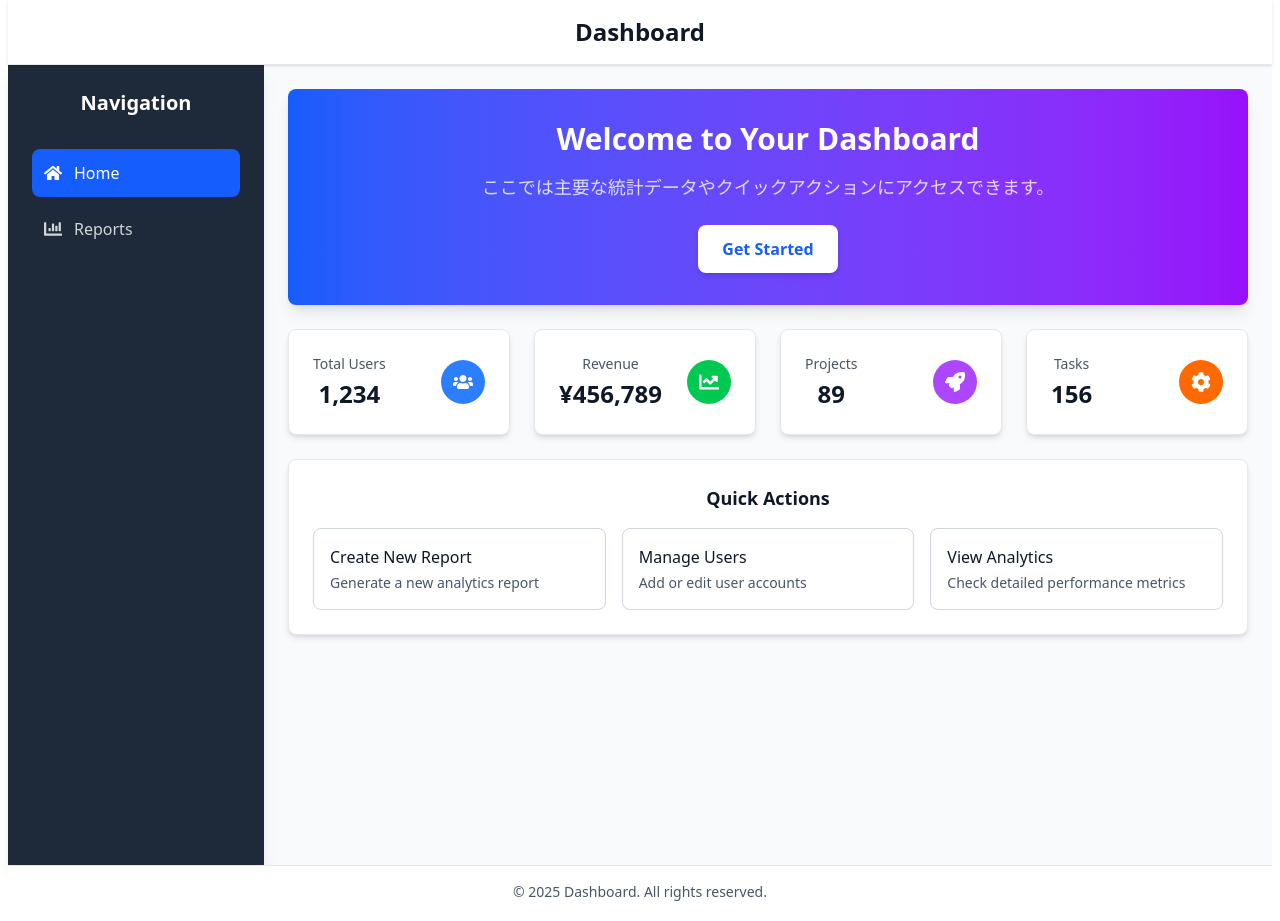
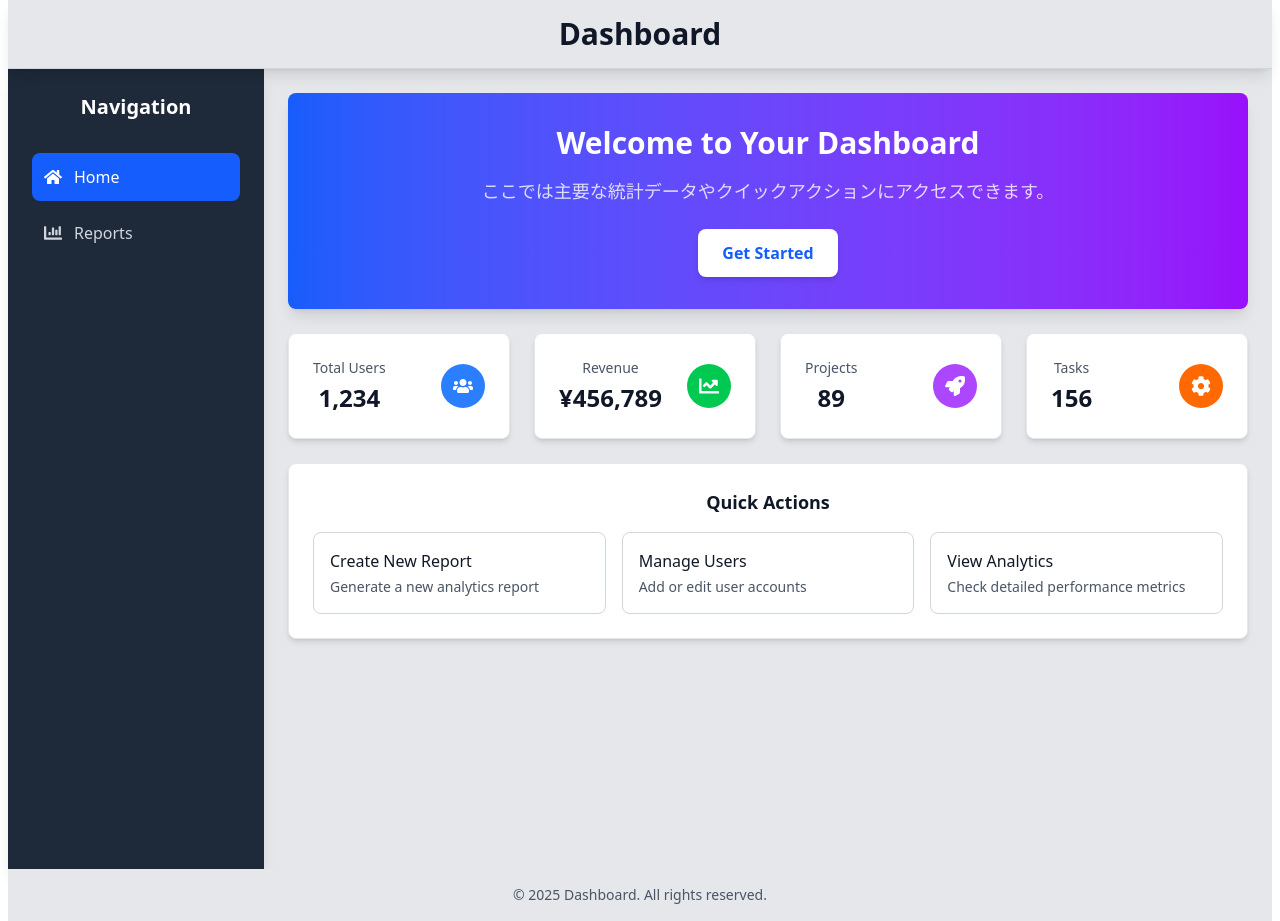
Before and after one commit to Shiori-Takanashi/react-router, a React (Vite) app: page / in a window 1280 px wide. Built offline with nearby package versions, Linux system fonts and the light colour scheme.

Commit message:
headerとfooterを挿入

```diff
--- a/src/components/DashboardLayout.jsx
+++ b/src/components/DashboardLayout.jsx
@@ -1,16 +1,13 @@
 // src/components/DashboardLayout.jsx
+import Header from './Header';
 import Sidebar from './Sidebar';
+import Footer from './Footer';
 import { Outlet } from 'react-router-dom';
 
 export default function DashboardLayout() {
   return (
-    <div className='min-h-screen bg-gray-50 flex flex-col'>
-      <header className='bg-white shadow-sm border-b border-gray-200 z-10'>
-        <div className='max-w-7xl mx-auto px-6 py-4'>
-          <h1 className='text-2xl font-bold text-gray-900'>Dashboard</h1>
-        </div>
-      </header>
-
+    <div className='min-h-screen bg-gray-200 flex flex-col'>
+      <Header />
       <div className='flex flex-1'>
         <Sidebar />
         <main className='flex-1 overflow-auto'>
@@ -19,14 +16,7 @@
           </div>
         </main>
       </div>
-
-      <footer className='bg-white border-t border-gray-200'>
-        <div className='max-w-7xl mx-auto px-6 py-4'>
-          <p className='text-center text-gray-600 text-sm'>
-            © 2025 Dashboard. All rights reserved.
-          </p>
-        </div>
-      </footer>
+      <Footer />
     </div>
   );
 }
```
